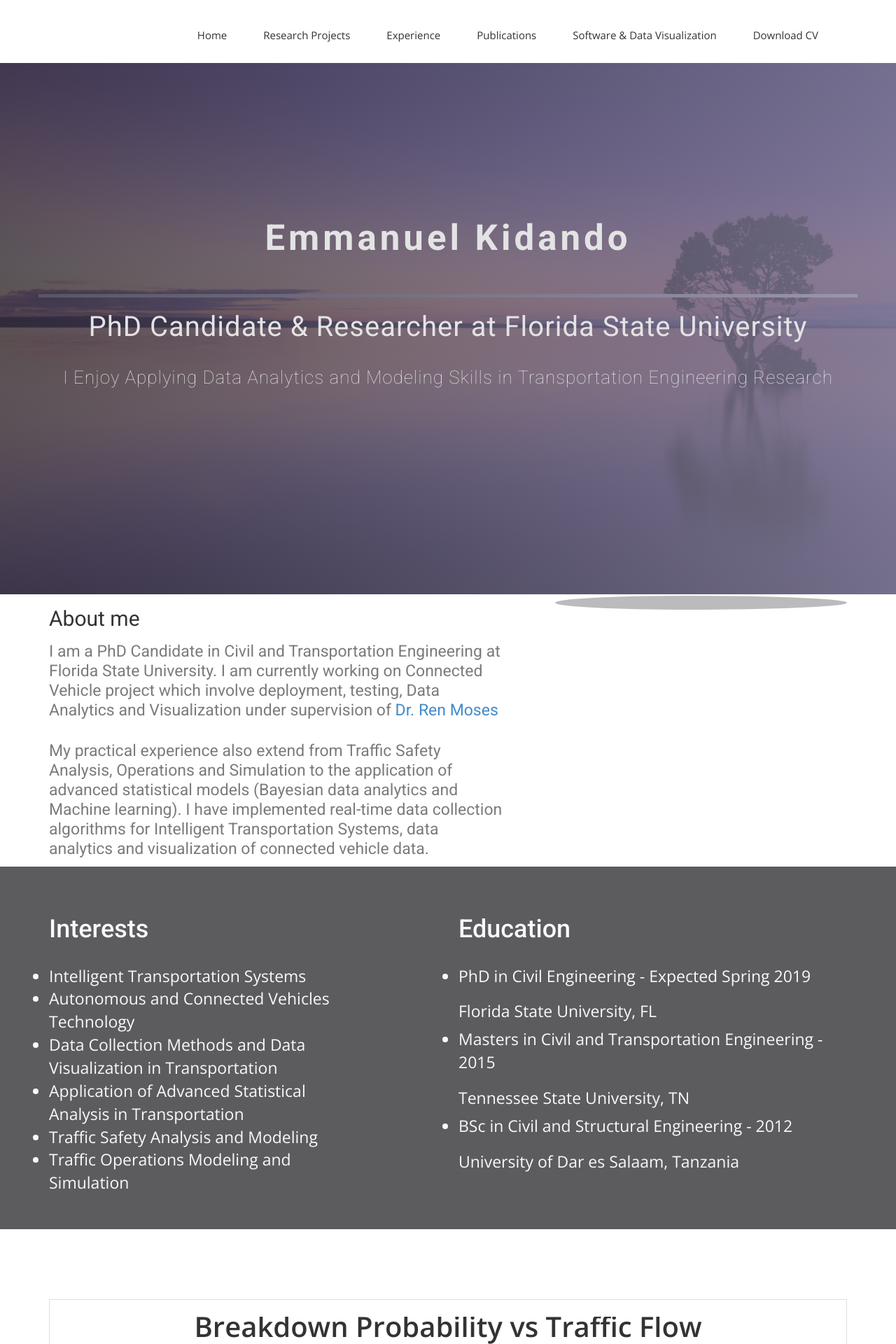
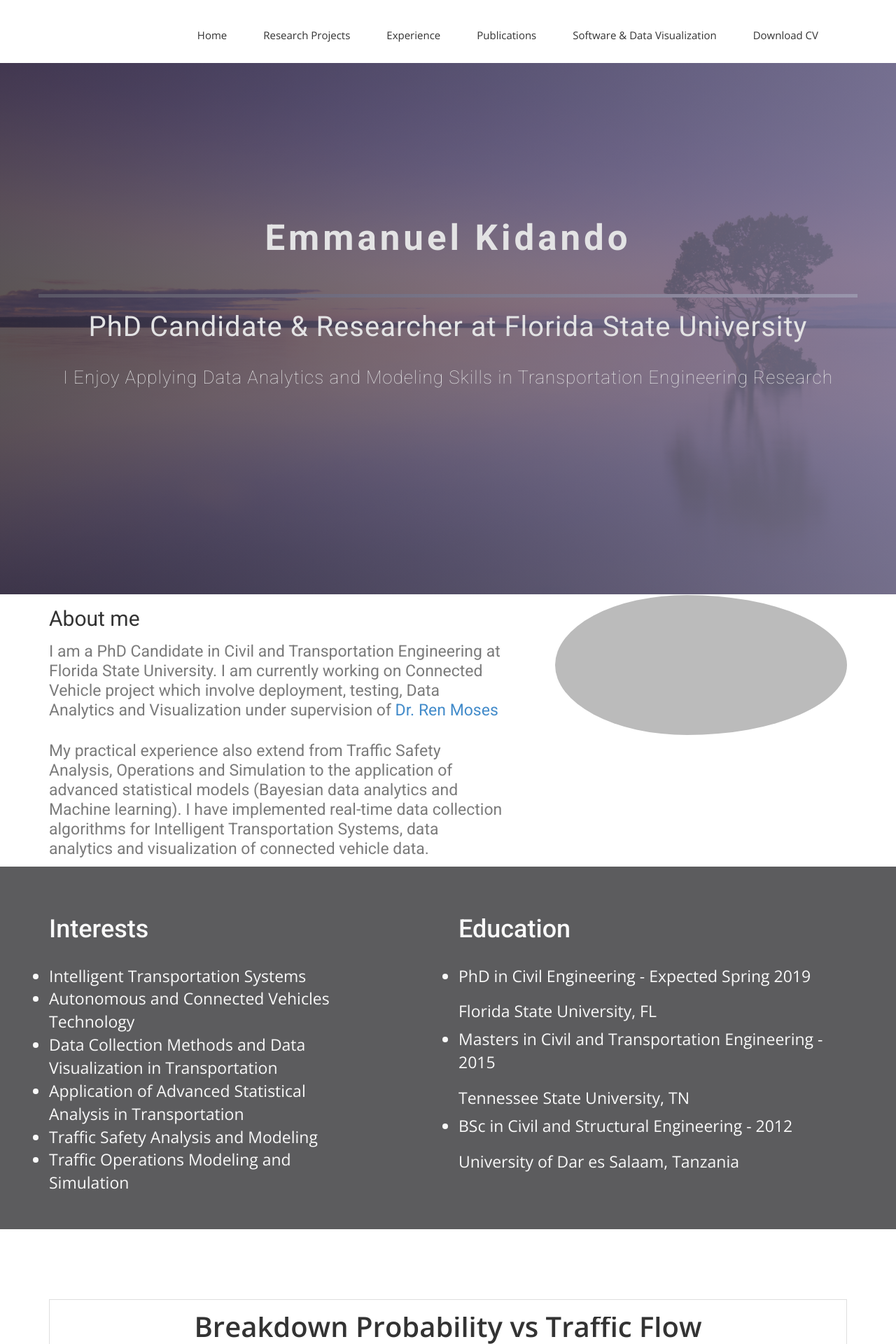
Before and after one commit to ekidando/Emma, a Jekyll site: the page built from index.html, in a window 1280 px wide. Shown: the top 1920 px of the page at 70% size. Built offline with Jekyll 4.4.1, drawn with Linux system fonts in a browser that asks for light colours; nearby versions of some CDN libraries; some web fonts are replaced; grey boxes are pictures that could not be loaded.

Commit message:
Update index.html

```diff
--- a/index.html
+++ b/index.html
@@ -39,7 +39,7 @@ published: true
       </div><!-- .col-md-7 close -->
       <div class="col-md-5 col-sm-12">
         <div class="block">
-         <img class="centered-and-cropped" width="20" height="20" style="border-radius:50%; opacity: 0.7;" src="//goo.gl/2WnLrL" alt="Img">
+         <img class="centered-and-cropped" width="200" height="200" style="border-radius:50%; opacity: 0.7;" src="//goo.gl/2WnLrL" alt="Img">
         </div>
       </div><!-- .col-md-5 close -->
     </div>
```
